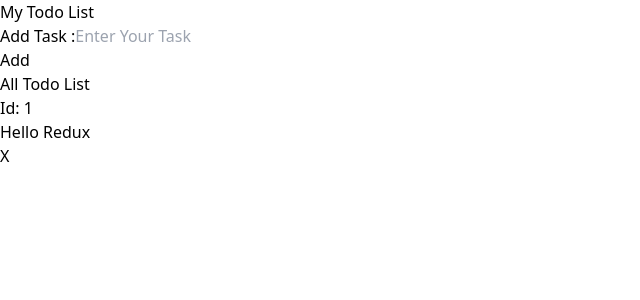
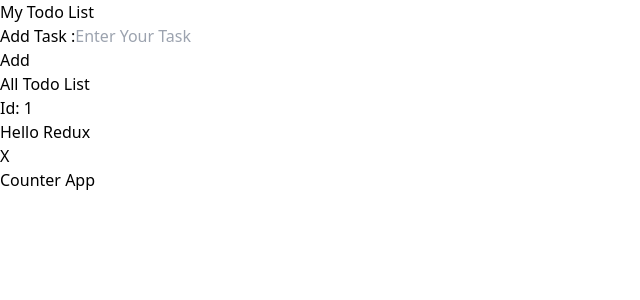
Before and after one commit to tonmoy3673/redux-todo, a React (Vite) app: page / in a window 1280 px wide. Shown: the top 300 px of the page, without its empty margins (0-640 px from the left). Built offline with nearby package versions, Linux system fonts and the light colour scheme.

Commit message:
:bulb: set counter file

```diff
--- a/src/App.jsx
+++ b/src/App.jsx
@@ -1,5 +1,6 @@
 import Home from "./Component/Home/Home"
 import AddTodo from "./Component/Pages/AddTodo"
+import Counter from "./Component/Pages/Counter"
 import TodoList from "./Component/Pages/TodoList"
 
 
@@ -11,6 +12,7 @@ function App() {
     <Home/>
     <AddTodo/>
     <TodoList/>
+    <Counter/>
     </>
   )
 }
--- /dev/null
+++ b/src/Component/Pages/Counter.jsx
@@ -0,0 +1,11 @@
+const Counter = () => {
+  return (
+    <div>
+      <h2 className="text-xl text-gray-600 font-semibold py-5 mt-5 text-center">
+        Counter App
+      </h2>
+    </div>
+  );
+};
+
+export default Counter;
```
